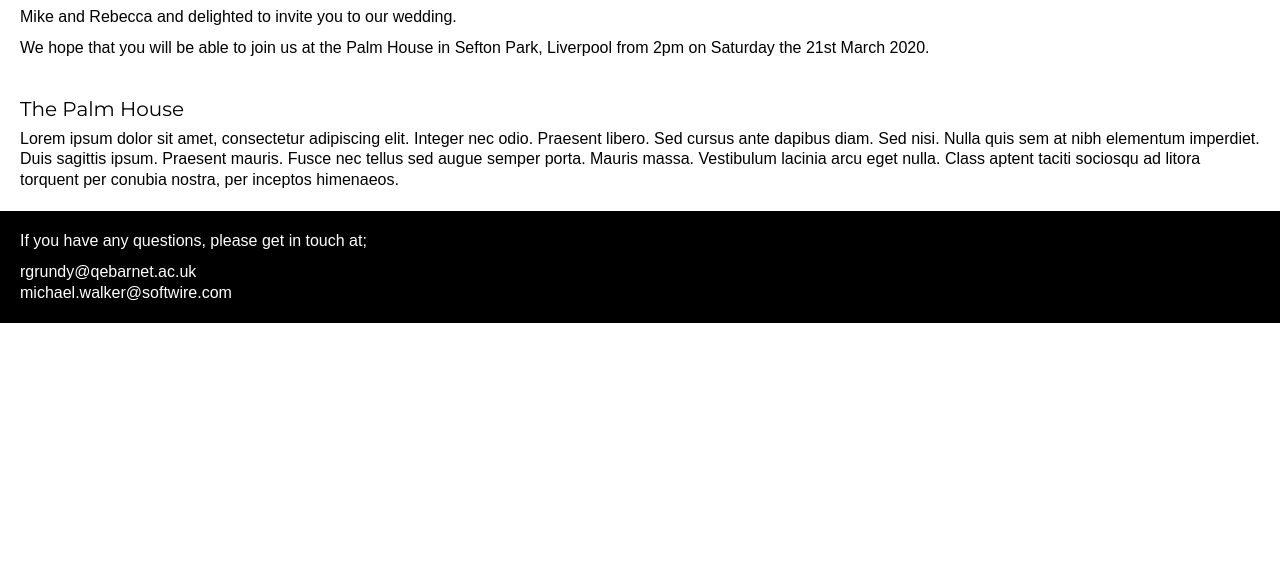
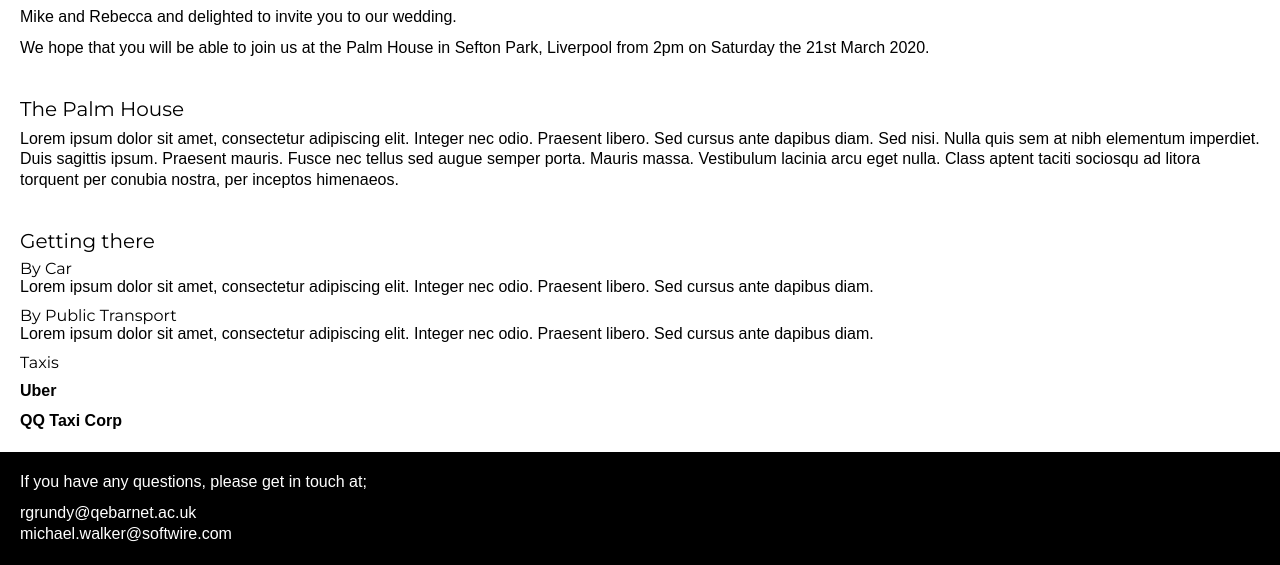
Before and after one commit to MichaelWalker/wedding, a Gatsby site in the folder wedding-site/: page / in a window 1280 px wide. Shown: the part 763-1328 px from the top of the page. Before the commit the page ends 1086 px from the top, so only its background shows below. Built offline with nearby package versions, Linux system fonts and the light colour scheme; Gatsby itself is replaced by a stand-in of ours.

Commit message:
added getting there section

```diff
--- /dev/null
+++ b/wedding-site/src/components/travel/travel.js
@@ -0,0 +1,23 @@
+import React from 'react';
+import {Section} from "../section/Section";
+import './travel.scss';
+
+export function Travel() {
+    return (
+        <Section className="travel" title="Getting there">
+            <h3>By Car</h3>
+            <p>Lorem ipsum dolor sit amet, consectetur adipiscing elit. Integer nec odio. Praesent libero. Sed cursus ante dapibus diam.</p>
+
+            <h3>By Public Transport</h3>
+            <p>Lorem ipsum dolor sit amet, consectetur adipiscing elit. Integer nec odio. Praesent libero. Sed cursus ante dapibus diam.</p>
+
+            <h3>Taxis</h3>
+            <div>
+                <h4>Uber</h4>
+            </div>
+            <div>
+                <h4>QQ Taxi Corp</h4>
+            </div>
+        </Section>
+    );
+}
--- /dev/null
+++ b/wedding-site/src/components/travel/travel.scss
@@ -0,0 +1,18 @@
+@import '../../styles/mixins';
+
+.travel {
+  h3 {
+    @include subheading;
+    margin-top: $spacing-small;
+  }
+
+  h4 {
+    @include body;
+    margin-top: $spacing-small;
+    font-weight: bold;
+  }
+
+  p {
+    @include body;
+  }
+};
--- a/wedding-site/src/pages/index.js
+++ b/wedding-site/src/pages/index.js
@@ -4,6 +4,7 @@ import "../styles/reset.scss";
 import {Introduction} from "../components/introduction/Introduction";
 import {Footer} from "../components/footer/Footer";
 import {Venue} from "../components/venue/venue";
+import {Travel} from "../components/travel/travel";
 
 function IndexPage() {
     return (
@@ -11,6 +12,7 @@ function IndexPage() {
             <Hero/>
             <Introduction/>
             <Venue/>
+            <Travel/>
             <Footer/>
         </main>
     );
--- a/wedding-site/src/styles/mixins.scss
+++ b/wedding-site/src/styles/mixins.scss
@@ -33,6 +33,12 @@
   color: $color-dark;
 }
 
+@mixin subheading() {
+  font-size: 16px;
+  font-family: $font-title;
+  color: $color-dark;
+}
+
 @mixin body() {
   font-size: 16px;
   font-family: $font-body;
```
